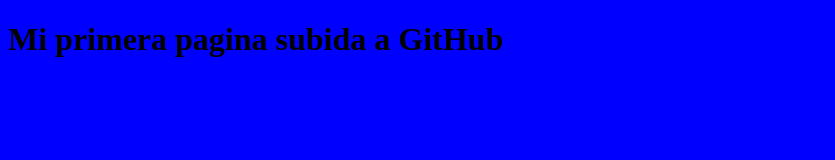
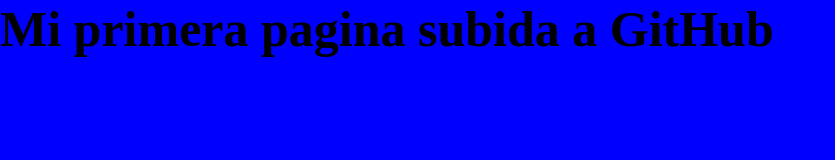
Before and after one commit to LightMachineGun95/metalniga, a plain HTML site: page index.html in a window 1280 px wide. Shown: the whole page, without its empty margins (0-835 px from the left). Drawn offline with Linux system fonts and the light colour scheme.

Commit message:
cambios css en nueva rama

```diff
--- a/style.css
+++ b/style.css
@@ -1,3 +1,6 @@
 *{
     background-color: blue;
+    font-size: 50px;
+    margin: 0;
+    padding: 0;
 }
```
